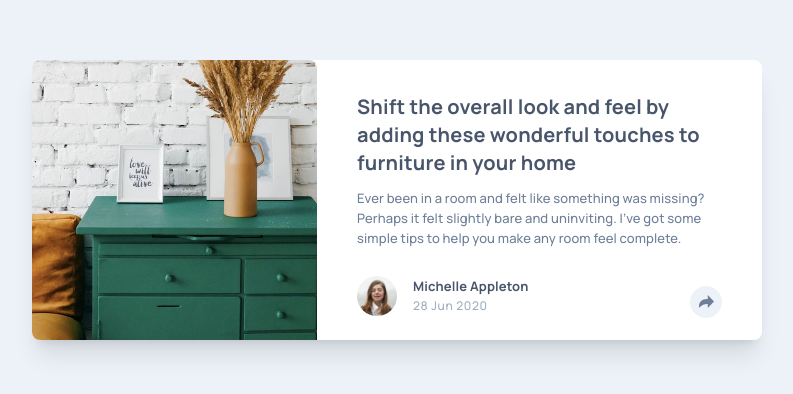
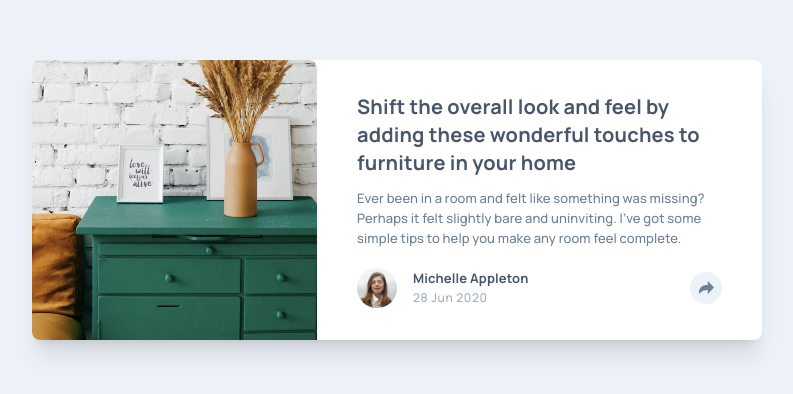
Before and after one commit to j-0-n-e-z/article-preview-component, a React (Vite) app: page / in a window 1280 px wide. Shown: the part 200-594 px from the top of the page, without its empty margins (243-1036 px from the left). Built offline with nearby package versions, Linux system fonts and the light colour scheme.

Commit message:
upd styles

```diff
--- a/src/App.tsx
+++ b/src/App.tsx
@@ -16,13 +16,13 @@ export default function App() {
 						Shift the overall look and feel by adding these wonderful touches to
 						furniture in your home
 					</h2>
-					<p className='text-desaturatedDarkBlue text-[13px] lg:mt-[11px] mt-[12px] tracking-lightlyWide leading-[1.25rem] mb-7'>
+					<p className='text-desaturatedDarkBlue text-[13px] lg:mt-[11px] mt-[12px] tracking-lightlyWide leading-[1.25rem] mb-7 lg:mb-5'>
 						Ever been in a room and felt like something was missing? Perhaps it
 						felt slightly bare and uninviting. I’ve got some simple tips to help
 						you make any room feel complete.
 					</p>
 					<div className='flex flex-row-reverse items-center lg:relative lg:mt-5 mt-3 h-10'>
-						<div className='group peer flex w-8 h-8 ml-auto items-center pt-3'>
+						<div className='group peer flex w-8 h-8 ml-auto items-center lg:pt-0 pt-3'>
 							<div className='z-10 peer mb-[1px] w-8 h-8 bg-lightGrayishBlue rounded-full grid place-items-center cursor-pointer group-hover:bg-desaturatedDarkBlue transition'>
 								<svg
 									className='fill-[#6E8098]  group-hover:fill-white transition'
```
